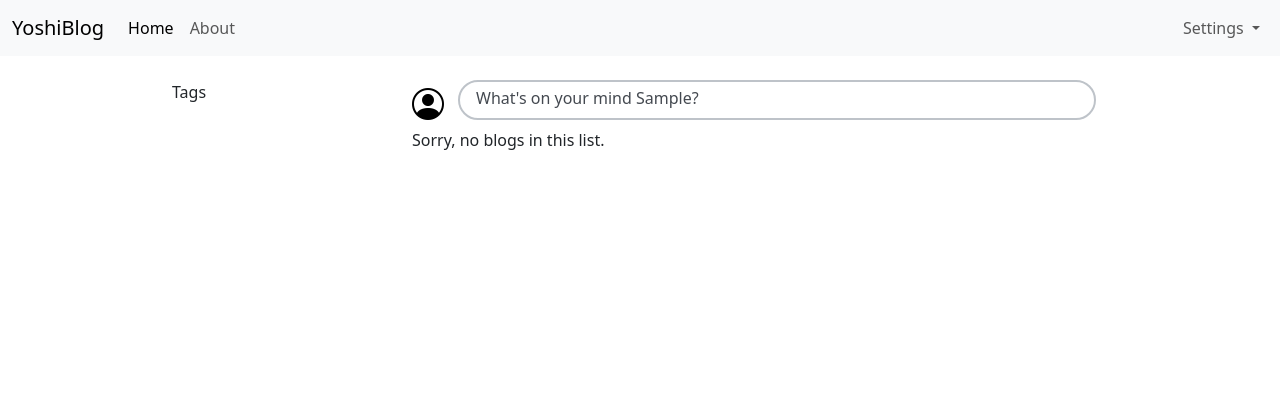
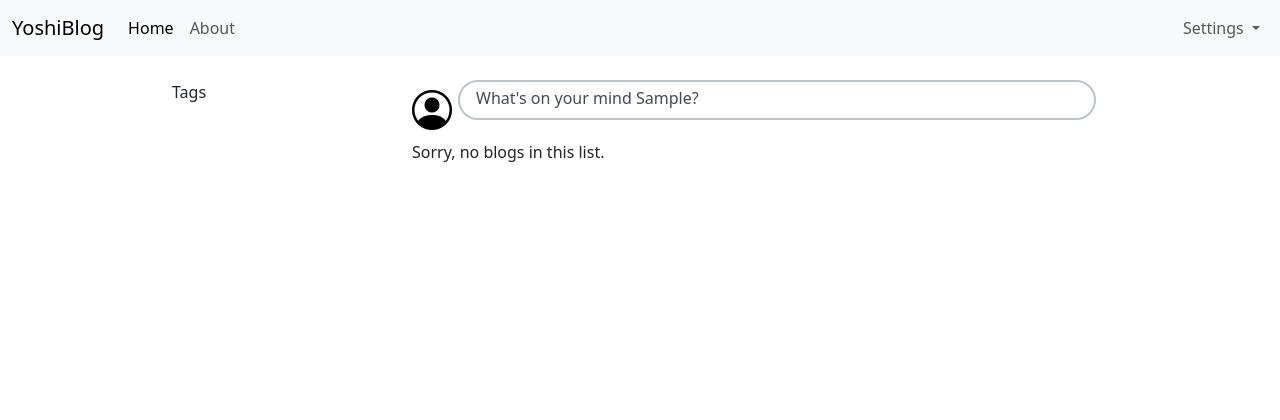
Before and after one commit to Frederick-Teye/YoshiBlog, a Django app: page /blogs/ in a window 1280 px wide. Shown: the top 420 px of the page. Run offline with Django 5.2, Linux system fonts and the light colour scheme; the visitor is signed in with stand-in values (Sample User, id 1); data that the repository does not hold is empty.

Commit message:
Refactor bootstrap classes

```diff
--- a/templates/blog_list.html
+++ b/templates/blog_list.html
@@ -9,13 +9,13 @@
         </div>
         <div class="col-sm-9">
                 <div class="row">
-                    <div class="row">
+                    <div class="row flex-container">
                         <div class="col-1 col-sm-1">
                             <div class="">
-                                <i class="bi bi-person-circle" style="font-size: 2rem; color: black;"></i>
+                                <i class="bi bi-person-circle" style="font-size: 2.5em; color: black;"></i>
                             </div>
                         </div>
-                        <div id="text-field-container" aria-label="Click to add blog post" class="ps-3 pt-1 col-11 col-sm-11">
+                        <div id="text-field-container" aria-label="Click to add blog post" class="ps-3 pt-1 col-11 col-sm-11 align-bottom">
                             <a href="{% url 'blog_new' %}" aria-hidden="true" id="add-blog-link">
                                 What's on your mind {{ request.user.first_name }}?
                             </a>
```
